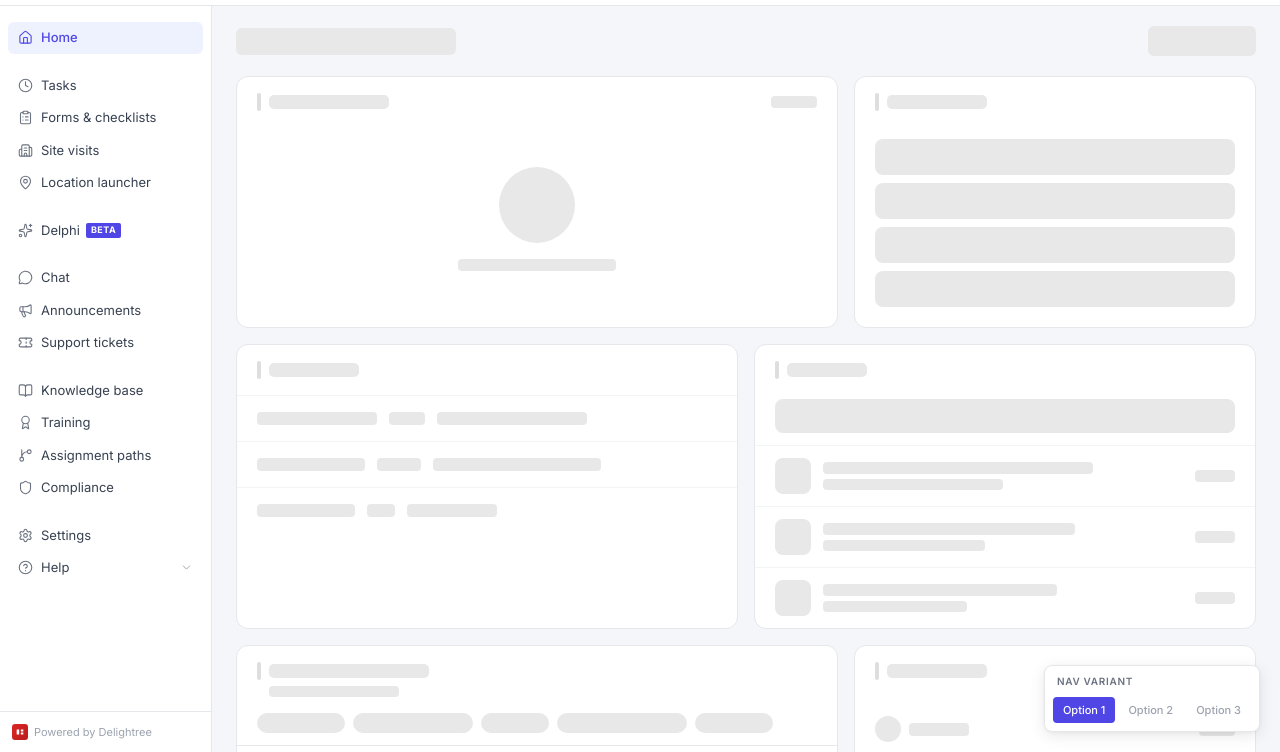
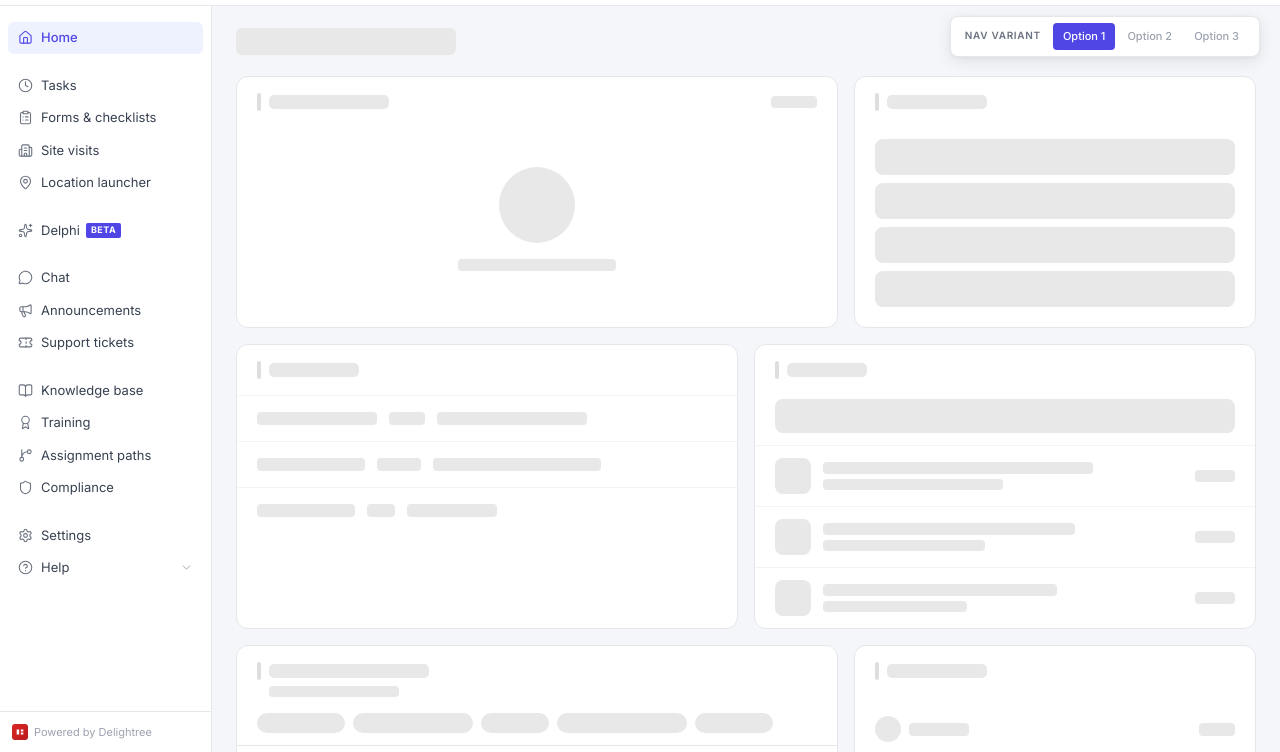
Before and after one commit to dheepak-narayan/navigationdelightree, a plain HTML site: page index.html in a window 1280 px wide. Shown: the part 48-800 px from the top of the page. Drawn offline with nearby package versions, Linux system fonts and the light colour scheme.

Commit message:
Move nav switcher to top right

```diff
--- a/styles/components.css
+++ b/styles/components.css
@@ -1145,15 +1145,16 @@
 
 .nav-switcher {
   position: fixed;
-  bottom: 20px;
+  top: calc(var(--topbar-height) + 10px);
   right: 20px;
   display: flex;
-  flex-direction: column;
-  gap: 6px;
+  flex-direction: row;
+  align-items: center;
+  gap: 8px;
   background: #fff;
   border: 1px solid var(--border-default);
   border-radius: var(--radius-lg);
-  padding: 8px;
+  padding: 6px 10px;
   box-shadow: 0 4px 16px rgba(0, 0, 0, 0.09), 0 1px 4px rgba(0, 0, 0, 0.05);
   z-index: 500;
 }
@@ -1169,7 +1170,7 @@
 
 .nav-switcher__options {
   display: flex;
-  gap: 3px;
+  gap: 2px;
 }
 
 .nav-switcher__btn {
```
Also changed, not shown: .claude/launch.json (added), .claude/settings.local.json (added), screenshot.png (added), 1 other file.
